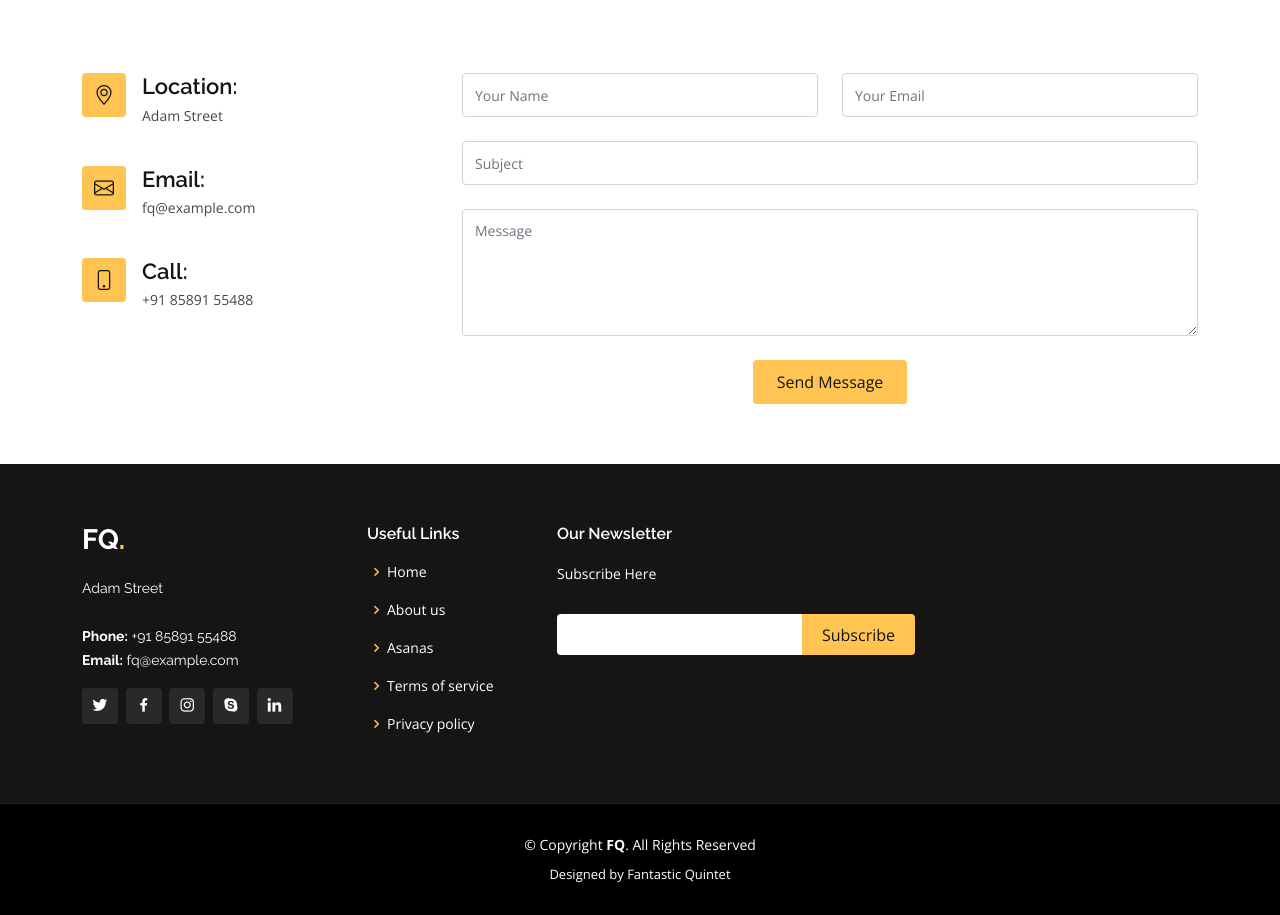
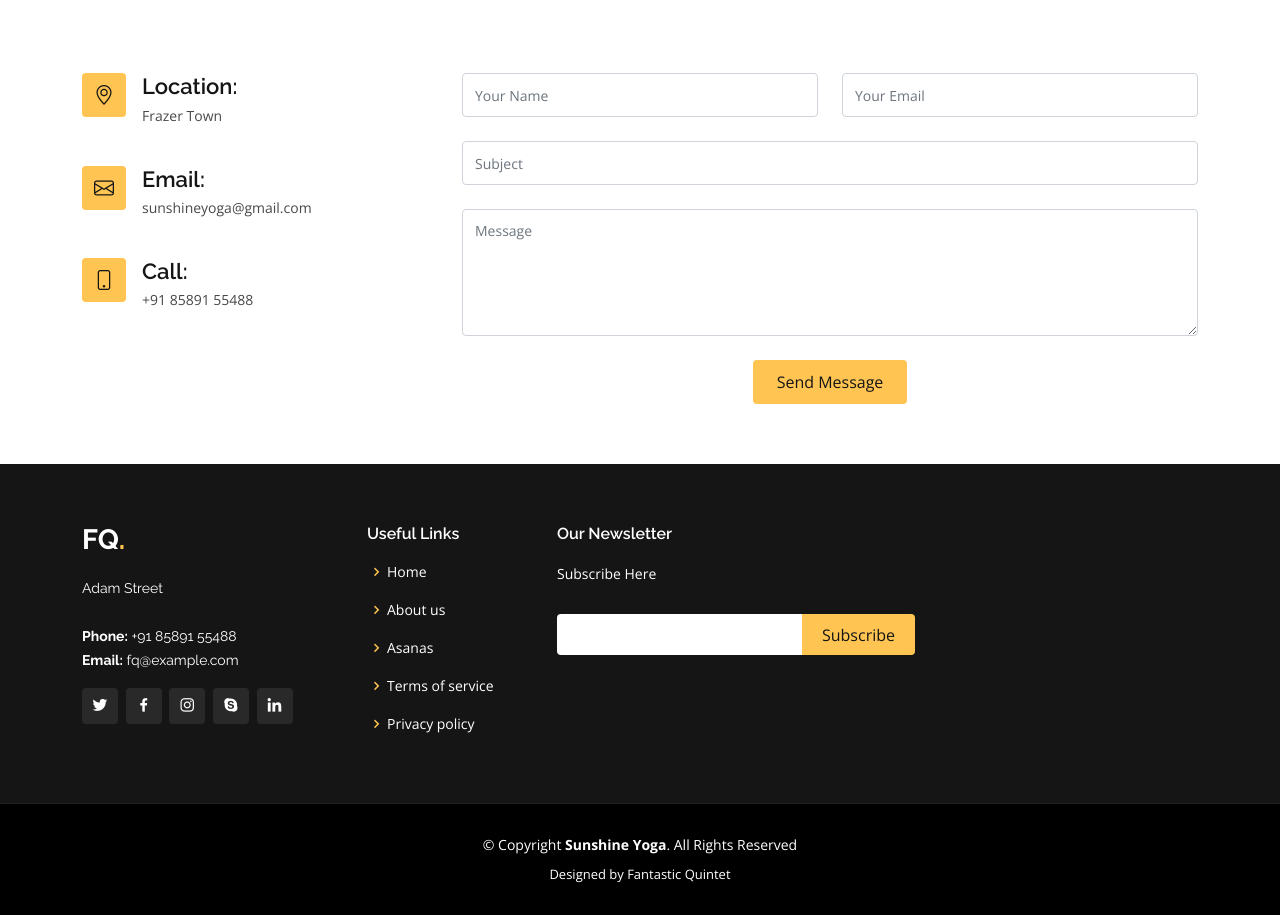
Before and after one commit to super126/template-for-online-yoga-training-center-for-sale, a Django app: page / in a window 1280 px wide. Shown: the part 1674-2589 px from the top of the page. Run offline with Django 4.2, Linux system fonts and the light colour scheme; parts of the project's set-up code (start-up, migrations or seed data) failed here and were passed over; some libraries are stand-ins or nearby versions.

Commit message:
details changed

```diff
--- a/yogapro/evergreenyoga/templates/index.html
+++ b/yogapro/evergreenyoga/templates/index.html
@@ -145,13 +145,13 @@
               <div class="address">
                 <i class="bi bi-geo-alt"></i>
                 <h4>Location:</h4>
-                <p>Adam Street</p>
+                <p>Frazer Town</p>
               </div>
 
               <div class="email">
                 <i class="bi bi-envelope"></i>
                 <h4>Email:</h4>
-                <p>fq@example.com</p>
+                <p>sunshineyoga@gmail.com</p>
               </div>
 
               <div class="phone">
@@ -251,7 +251,7 @@
 
     <div class="container">
       <div class="copyright">
-        &copy; Copyright <strong><span>FQ</span></strong>. All Rights Reserved
+        &copy; Copyright <strong><span>Sunshine Yoga</span></strong>. All Rights Reserved
       </div>
       <div class="credits">
         <!-- All the links in the footer should remain intact. -->
```
